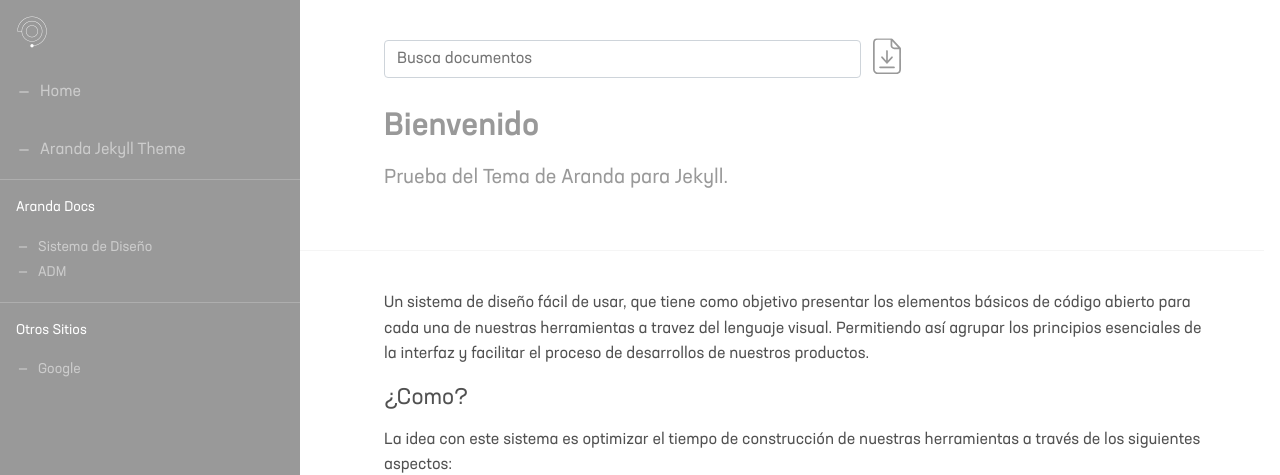
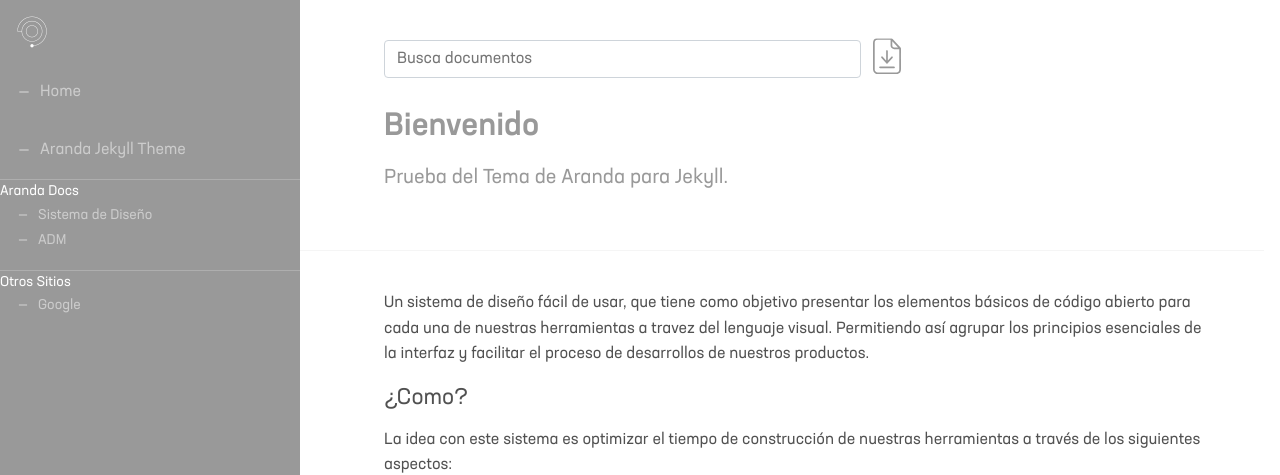
Before and after one commit to aranda-docs/aranda-jekyll-theme, a Jekyll site: the page built from test/index.md, in a window 1280 px wide. Shown: the top 475 px of the page. Built offline with Jekyll 4.4.1, drawn with Linux system fonts in a browser that asks for light colours.

Commit message:
Update _sidebar.scss

```diff
--- a/_sass/components/_sidebar.scss
+++ b/_sass/components/_sidebar.scss
@@ -113,8 +113,8 @@
 
     .group_title {
       font-weight: 400;
-      padding: $margin;
       margin-bottom: 0;
+      display: flex;
     }
     li {
       border-top: none;
```
